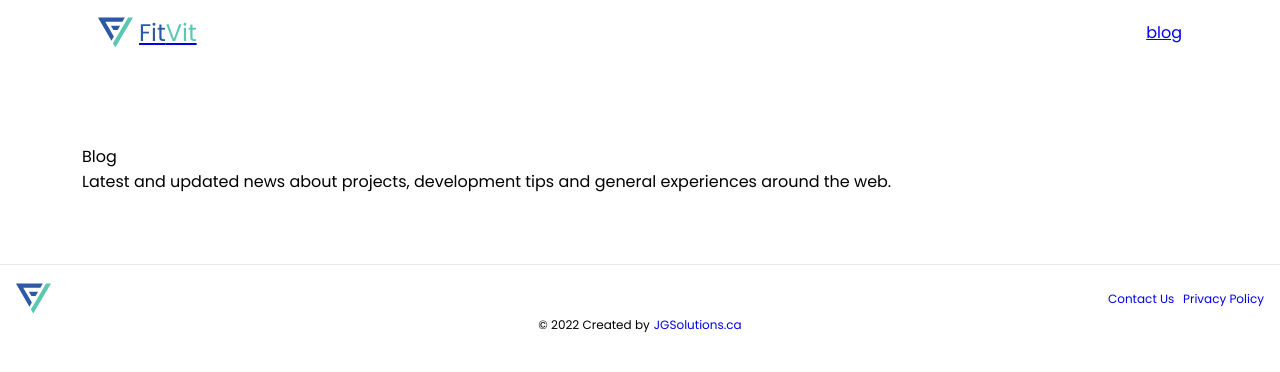
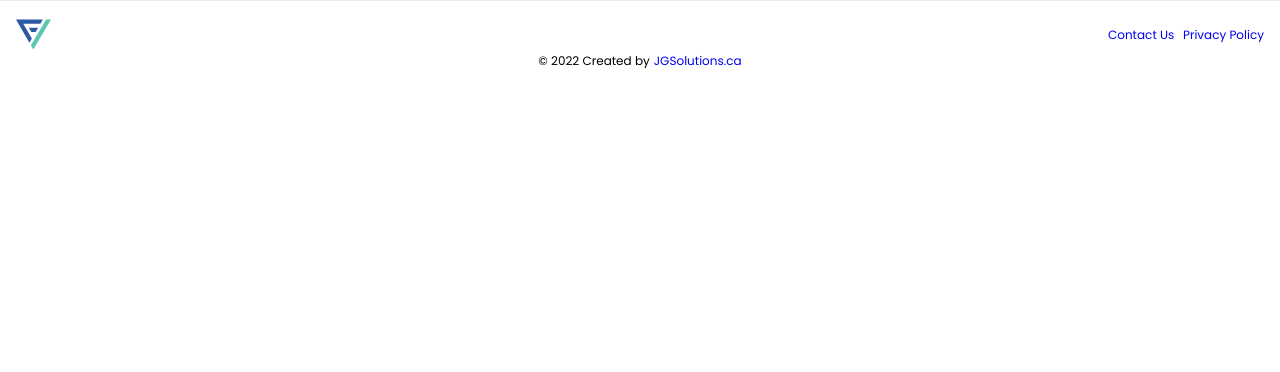
Before and after one commit to JGSolutions/fitvitfitness, a Next.js app: page /blog in a window 1280 px wide. Shown: the top 372 px of the page. Built offline with nearby package versions, Linux system fonts and the light colour scheme.

Commit message:
removed imports

```diff
--- a/pages/blog/index.tsx
+++ b/pages/blog/index.tsx
@@ -1,7 +1,6 @@
-import utilStyles from '../../styles/utils.module.css';
 import styles from './blog.module.css';
 import Head from 'next/head'
-import Header  from '../../components/header/header';
+// import Header  from '../../components/header/header';
 import Footer  from '../../components/footer/footer';
 // import BlogItem from '../../components/blog-item/blog-item';
 import { getSortedPostsData } from '../../lib/posts';
@@ -34,34 +33,7 @@ export default function Blog({ allPostsData }) {
                 <meta name="twitter:creator" content=""></meta>
             </Head>
 
-            <div className={utilStyles.topSection}>
-                <div className="container-lg">
-                    <Header/>
-                    <section className={styles.headerPageSection}>
-                        <h1 className={utilStyles.headerPageTitle}>Blog</h1>
-                        <p className={utilStyles.headerPageSlogan}>Latest and updated news about projects, development tips and general experiences around the web.</p>
-                    </section>
-                </div>
-            </div>
-
-            <main className={styles.main}>
-                <div className="container-lg">
-                    <div className="row">
-                    {allPostsData.map(({ id, date, updateDate, title, tags, author, description, coverImage }) => (
-                        <div className={`col col-12 ${styles.column}`} key={id}>
-                            {/* <BlogItem
-                                id={id}
-                                image={coverImage}
-                                title={title}
-                                author={author}
-                                description={description}
-                                tags={tags}
-                                date={date}
-                                updatedDate={updateDate} /> */}
-                        </div>
-                    ))}
-                    </div>
-                </div>
+            <main>
 
             </main>
             <Footer/>
```
